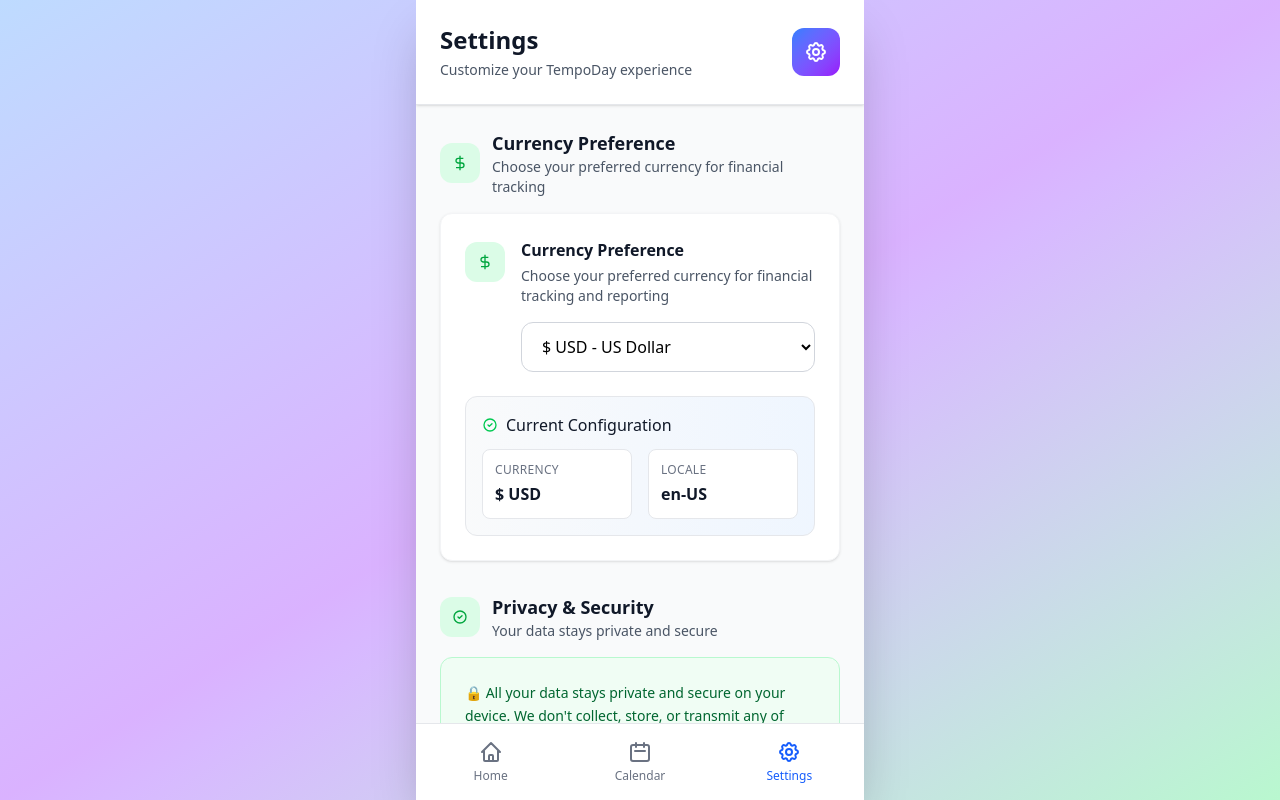
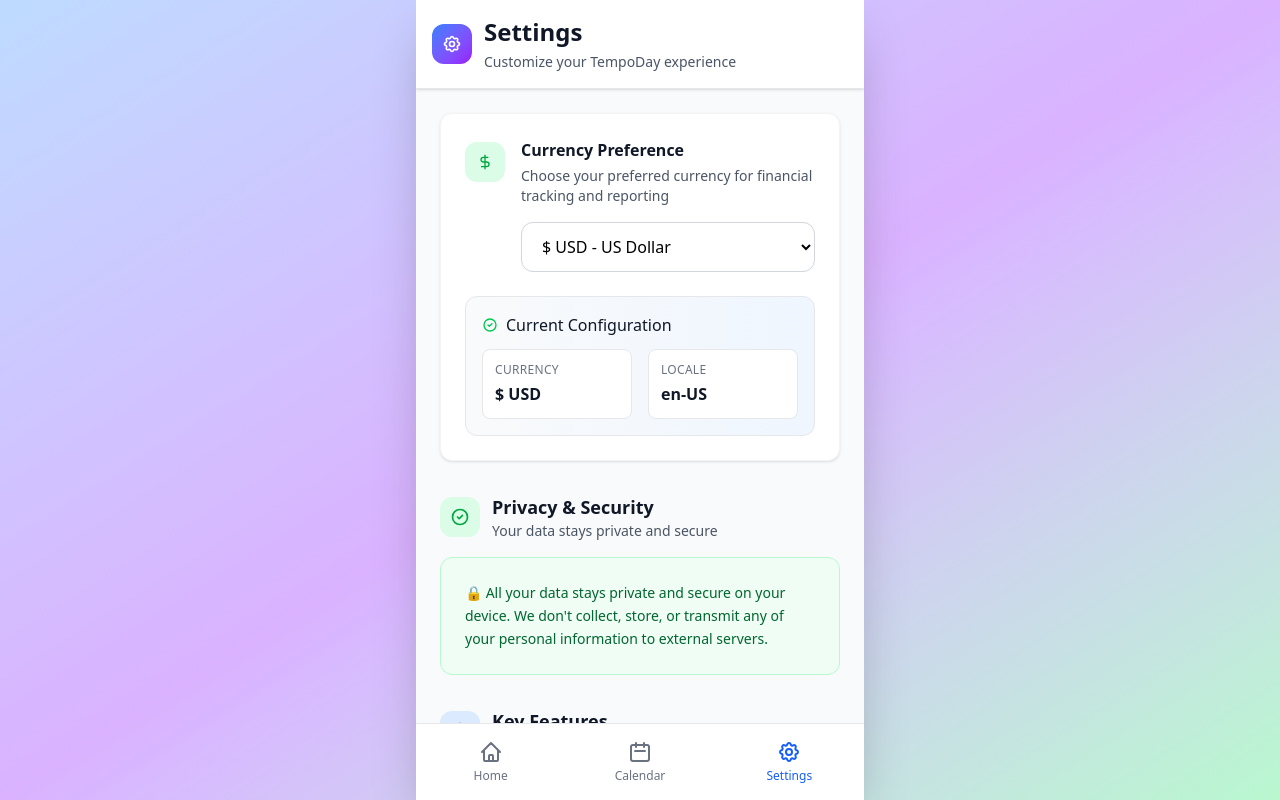
Before and after one commit to fachrihawari/tempoday, a Svelte app: page /settings in a window 1280 px wide. Built offline with nearby package versions, Linux system fonts and the light colour scheme.

Commit message:
Standardize headers across all pages

```diff
--- a/src/components/ui/Header.svelte
+++ /dev/null
@@ -1,7 +0,0 @@
-<script>
-import Settings from '../Settings.svelte';
-</script>
-
-<div class="flex items-center justify-between p-4 border-b border-gray-200">
-  <h1 class="text-2xl font-bold text-gray-900">TempoDay</h1>
-</div>
--- /dev/null
+++ b/src/components/ui/PageHeader.svelte
@@ -0,0 +1,49 @@
+<script lang="ts">
+interface Props {
+  title: string;
+  subtitle?: string;
+  icon?: 'home' | 'calendar' | 'settings' | 'check' | 'trash' | 'plus' | 'close' | 'dollar' | 'clipboard' | 'edit';
+  iconColor?: string;
+  children?: any;
+}
+
+let {
+  title,
+  subtitle,
+  icon,
+  iconColor = 'text-blue-500',
+  children,
+}: Props = $props();
+</script>
+
+<div class="bg-white shadow-sm border-b border-gray-200">
+  <div class="flex items-center justify-between p-4">
+    <div class="flex items-center gap-3">
+      {#if icon}
+        <div class="w-10 h-10 bg-gradient-to-br from-blue-500 to-purple-600 rounded-xl flex items-center justify-center">
+          <svg class="w-5 h-5 text-white" fill="none" stroke="currentColor" viewBox="0 0 24 24">
+            {#if icon === 'home'}
+              <path stroke-linecap="round" stroke-linejoin="round" stroke-width="2" d="M3 12l2-2m0 0l7-7 7 7M5 10v10a1 1 0 001 1h3m10-11l2 2m-2-2v10a1 1 0 01-1 1h-3m-6 0a1 1 0 001-1v-4a1 1 0 011-1h2a1 1 0 011 1v4a1 1 0 001 1m-6 0h6"></path>
+            {:else if icon === 'calendar'}
+              <path stroke-linecap="round" stroke-linejoin="round" stroke-width="2" d="M8 7V3m8 4V3m-9 8h10M5 21h14a2 2 0 002-2V7a2 2 0 00-2-2H5a2 2 0 00-2 2v12a2 2 0 002 2z"></path>
+            {:else if icon === 'settings'}
+              <path stroke-linecap="round" stroke-linejoin="round" stroke-width="2" d="M10.325 4.317c.426-1.756 2.924-1.756 3.35 0a1.724 1.724 0 002.573 1.066c1.543-.94 3.31.826 2.37 2.37a1.724 1.724 0 001.065 2.572c1.756.426 1.756 2.924 0 3.35a1.724 1.724 0 00-1.066 2.573c.94 1.543-.826 3.31-2.37 2.37a1.724 1.724 0 00-2.572 1.065c-.426 1.756-2.924 1.756-3.35 0a1.724 1.724 0 00-2.573-1.066c-1.543.94-3.31-.826-2.37-2.37a1.724 1.724 0 00-1.065-2.572c-1.756-.426-1.756-2.924 0-3.35a1.724 1.724 0 001.066-2.573c-.94-1.543.826-3.31 2.37-2.37.996.608 2.296.07 2.572-1.065z"></path><path stroke-linecap="round" stroke-linejoin="round" stroke-width="2" d="M15 12a3 3 0 11-6 0 3 3 0 016 0z"></path>
+            {/if}
+          </svg>
+        </div>
+      {/if}
+      <div>
+        <h1 class="text-2xl font-bold text-gray-900">{title}</h1>
+        {#if subtitle}
+          <p class="text-sm text-gray-600 mt-1">{subtitle}</p>
+        {/if}
+      </div>
+    </div>
+
+    {#if children}
+      <div class="flex items-center gap-2">
+        {@render children()}
+      </div>
+    {/if}
+  </div>
+</div>
--- a/src/pages/Calendar.svelte
+++ b/src/pages/Calendar.svelte
@@ -3,11 +3,15 @@ import DatePicker from '../components/DatePicker.svelte';
 import FinanceSection from '../components/FinanceSection.svelte';
 import NoteSection from '../components/NoteSection.svelte';
 import TasksSection from '../components/TasksSection.svelte';
-import Header from '../components/ui/Header.svelte';
+import PageHeader from '../components/ui/PageHeader.svelte';
 </script>
 
 <!-- Header Component -->
-<Header />
+<PageHeader
+  title="Calendar"
+  subtitle="Manage your daily tasks, notes, and finances"
+  icon="calendar"
+/>
 
 <!-- DatePicker Component (Header + Date Picker) -->
 <DatePicker />
--- a/src/pages/Dashboard.svelte
+++ b/src/pages/Dashboard.svelte
@@ -13,6 +13,7 @@ import Card from '../components/ui/Card.svelte';
 import Button from '../components/ui/Button.svelte';
 import Icon from '../components/ui/Icon.svelte';
 import Loading from '../components/ui/Loading.svelte';
+import PageHeader from '../components/ui/PageHeader.svelte';
 
 // Reactive values from stores
 let { tasks, isLoading: tasksLoading } = $derived(reactiveTasks);
@@ -49,18 +50,20 @@ function goToCalendar() {
 
 <div class="h-full flex flex-col">
   <!-- Header -->
-  <div class="flex items-center justify-between p-4 border-b border-gray-200">
-    <div>
-      <h1 class="text-2xl font-bold text-gray-900">TempoDay</h1>
-      <p class="text-sm text-gray-600">{formatDate(new Date())}</p>
-    </div>
+  <PageHeader
+    title="TempoDay"
+    subtitle={formatDate(new Date())}
+    icon="home"
+  >
+    {#snippet children()}
       <Button variant="primary" onclick={goToCalendar} class="px-4 py-2">
         {#snippet children()}
           <Icon name="calendar" size="sm" class="mr-2" />
           View Calendar
         {/snippet}
       </Button>
-  </div>
+    {/snippet}
+  </PageHeader>
 
   <!-- Dashboard Content -->
   <div class="flex-1 overflow-y-auto p-4 space-y-4">
--- a/src/pages/Settings.svelte
+++ b/src/pages/Settings.svelte
@@ -1,46 +1,30 @@
 <script lang="ts">
 import Settings from '../components/Settings.svelte';
-import Icon from '../components/ui/Icon.svelte';
+import PageHeader from '../components/ui/PageHeader.svelte';
 </script>
 
 <div class="h-full flex flex-col bg-gray-50">
   <!-- Header -->
-  <div class="bg-white shadow-sm border-b border-gray-200">
-    <div class="flex items-center justify-between p-6">
-      <div>
-        <h1 class="text-2xl font-bold text-gray-900">Settings</h1>
-        <p class="text-sm text-gray-600 mt-1">Customize your TempoDay experience</p>
-      </div>
-      <div class="w-12 h-12 bg-gradient-to-br from-blue-500 to-purple-600 rounded-xl flex items-center justify-center">
-        <Icon name="settings" class="text-white" size="lg" />
-      </div>
-    </div>
-  </div>
+  <PageHeader
+    title="Settings"
+    subtitle="Customize your TempoDay experience"
+    icon="settings"
+  />
 
   <!-- Settings Content -->
   <div class="flex-1 overflow-y-auto p-6 space-y-8">
     <!-- Currency Settings -->
-    <div class="space-y-4">
-      <div class="flex items-center gap-3">
-        <div class="w-10 h-10 bg-green-100 rounded-xl flex items-center justify-center">
-          <Icon name="dollar" class="text-green-600" size="sm" />
-        </div>
-        <div>
-          <h2 class="text-lg font-semibold text-gray-900">Currency Preference</h2>
-          <p class="text-sm text-gray-600">Choose your preferred currency for financial tracking</p>
-        </div>
-      </div>
-
-      <div class="bg-white rounded-xl p-6 shadow-sm border border-gray-100">
-        <Settings />
-      </div>
+    <div class="bg-white rounded-xl p-6 shadow-sm border border-gray-100">
+      <Settings />
     </div>
 
     <!-- Privacy & Security -->
     <div class="space-y-4">
       <div class="flex items-center gap-3">
         <div class="w-10 h-10 bg-green-100 rounded-xl flex items-center justify-center">
-          <Icon name="check-circle" class="text-green-600" size="sm" />
+          <svg class="w-5 h-5 text-green-600" fill="none" stroke="currentColor" viewBox="0 0 24 24">
+            <path stroke-linecap="round" stroke-linejoin="round" stroke-width="2" d="M9 12l2 2 4-4m6 2a9 9 0 11-18 0 9 9 0 0118 0z"></path>
+          </svg>
         </div>
         <div>
           <h2 class="text-lg font-semibold text-gray-900">Privacy & Security</h2>
@@ -59,7 +43,9 @@ import Icon from '../components/ui/Icon.svelte';
     <div class="space-y-4">
       <div class="flex items-center gap-3">
         <div class="w-10 h-10 bg-blue-100 rounded-xl flex items-center justify-center">
-          <Icon name="check-circle" class="text-blue-600" size="sm" />
+          <svg class="w-5 h-5 text-blue-600" fill="none" stroke="currentColor" viewBox="0 0 24 24">
+            <path stroke-linecap="round" stroke-linejoin="round" stroke-width="2" d="M9 12l2 2 4-4m6 2a9 9 0 11-18 0 9 9 0 0118 0z"></path>
+          </svg>
         </div>
         <div>
           <h2 class="text-lg font-semibold text-gray-900">Key Features</h2>
@@ -70,19 +56,28 @@ import Icon from '../components/ui/Icon.svelte';
       <div class="bg-white rounded-xl p-6 shadow-sm border border-gray-100">
         <div class="grid grid-cols-1 gap-4">
           <div class="flex items-center gap-3 p-3 bg-blue-50 rounded-lg">
-            <Icon name="calendar" class="text-blue-600" size="sm" />
+            <svg class="w-5 h-5 text-blue-600" fill="none" stroke="currentColor" viewBox="0 0 24 24">
+              <path stroke-linecap="round" stroke-linejoin="round" stroke-width="2" d="M8 7V3m8 4V3m-9 8h10M5 21h14a2 2 0 002-2V7a2 2 0 00-2-2H5a2 2 0 00-2 2v12a2 2 0 002 2z"></path>
+            </svg>
             <span class="text-sm text-blue-800 font-medium">Calendar-centric task management</span>
           </div>
           <div class="flex items-center gap-3 p-3 bg-purple-50 rounded-lg">
-            <Icon name="edit" class="text-purple-600" size="sm" />
+            <svg class="w-5 h-5 text-purple-600" fill="none" stroke="currentColor" viewBox="0 0 24 24">
+              <path stroke-linecap="round" stroke-linejoin="round" stroke-width="2" d="M11 5H6a2 2 0 00-2 2v11a2 2 0 002 2h11a2 2 0 002-2v-5m-1.414-9.414a2 2 0 112.828 2.828L11.828 15H9v-2.828l8.586-8.586z"></path>
+            </svg>
             <span class="text-sm text-purple-800 font-medium">Daily notes and journaling</span>
           </div>
           <div class="flex items-center gap-3 p-3 bg-green-50 rounded-lg">
-            <Icon name="dollar" class="text-green-600" size="sm" />
+            <svg class="w-5 h-5 text-green-600" fill="none" stroke="currentColor" viewBox="0 0 24 24">
+              <line stroke-width="2" x1="12" y1="1" x2="12" y2="23"></line>
+              <path stroke-width="2" d="M17 5H9.5a3.5 3.5 0 0 0 0 7h5a3.5 3.5 0 0 1 0 7H6"></path>
+            </svg>
             <span class="text-sm text-green-800 font-medium">Personal finance tracking</span>
           </div>
           <div class="flex items-center gap-3 p-3 bg-gray-50 rounded-lg">
-            <Icon name="check-circle" class="text-gray-600" size="sm" />
+            <svg class="w-5 h-5 text-gray-600" fill="none" stroke="currentColor" viewBox="0 0 24 24">
+              <path stroke-linecap="round" stroke-linejoin="round" stroke-width="2" d="M9 12l2 2 4-4m6 2a9 9 0 11-18 0 9 9 0 0118 0z"></path>
+            </svg>
             <span class="text-sm text-gray-800 font-medium">Offline-first with local storage</span>
           </div>
         </div>
@@ -93,7 +88,9 @@ import Icon from '../components/ui/Icon.svelte';
     <div class="space-y-4">
       <div class="flex items-center gap-3">
         <div class="w-10 h-10 bg-purple-100 rounded-xl flex items-center justify-center">
-          <Icon name="info-circle" class="text-purple-600" size="sm" />
+          <svg class="w-5 h-5 text-purple-600" fill="none" stroke="currentColor" viewBox="0 0 24 24">
+            <path stroke-linecap="round" stroke-linejoin="round" stroke-width="2" d="M13 16h-1v-4h-1m1-4h.01M21 12a9 9 0 11-18 0 9 9 0 0118 0z"></path>
+          </svg>
         </div>
         <div>
           <h2 class="text-lg font-semibold text-gray-900">About TempoDay</h2>
```
Lines whose indentation alone changed are shown as unchanged.
